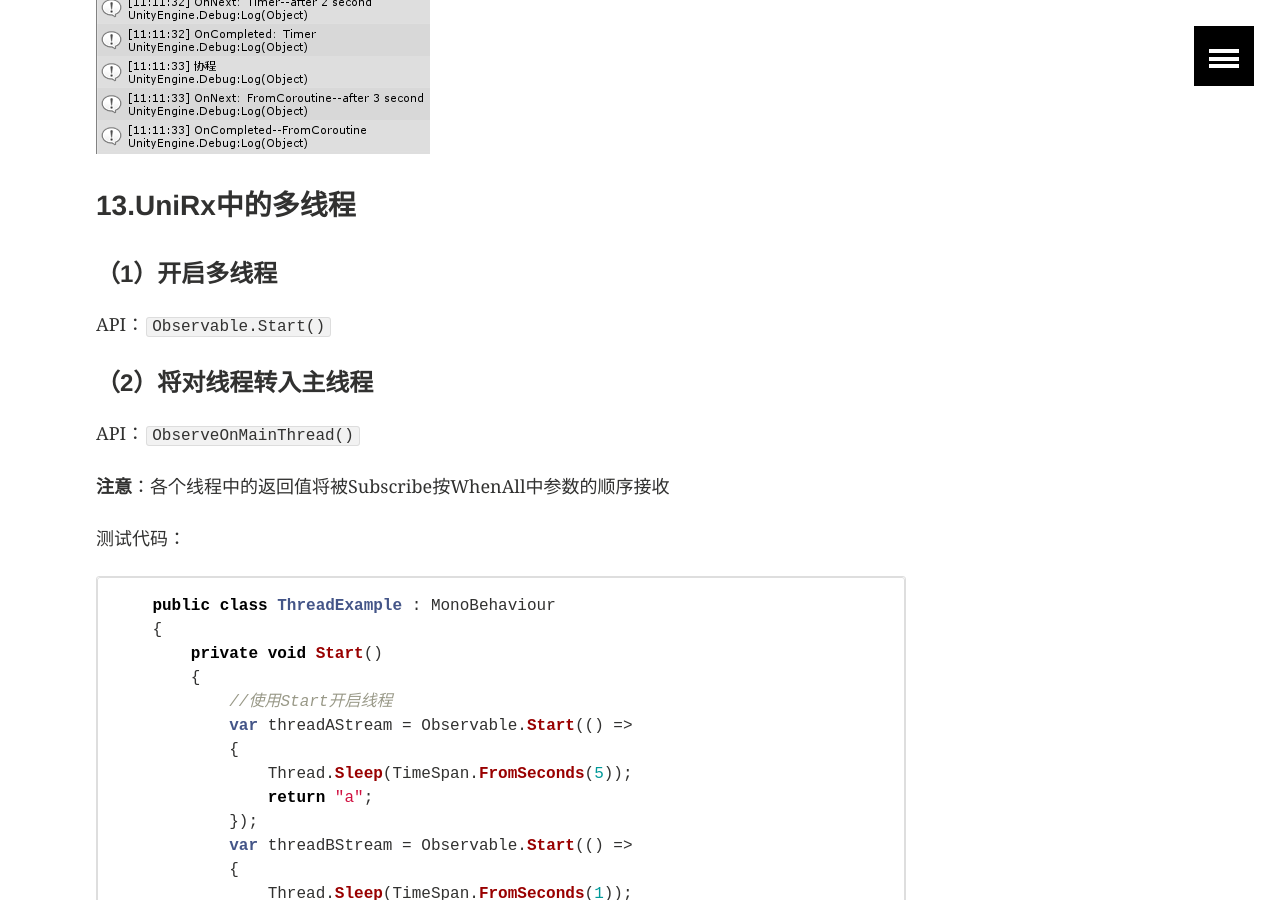
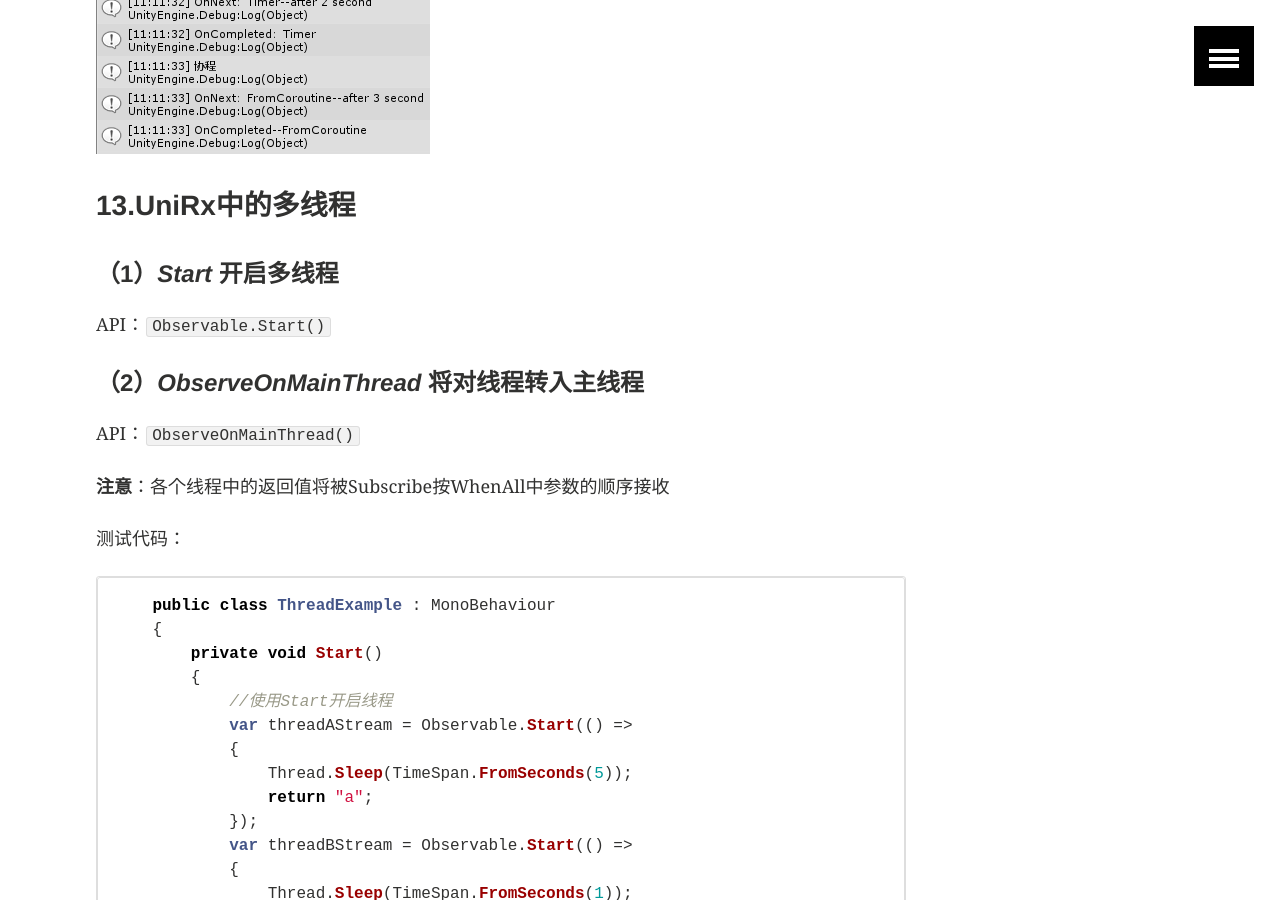
Before and after one commit to HuskyTGame/HuskyTGame.github.io, a Jekyll site: the page built from _posts/framework/2019-12-13-UniRx学习笔记_上.md, in a window 1280 px wide and 900 px high, scrolled down 18930 px. Built offline with Jekyll 4.4.1, drawn with Linux system fonts in a browser that asks for light colours.

Commit message:
Update 2019-12-13-UniRx学习笔记_上.md

```diff
--- a/_posts/framework/2019-12-13-UniRx学习笔记_上.md
+++ b/_posts/framework/2019-12-13-UniRx学习笔记_上.md
@@ -716,11 +716,11 @@
 
 ### 13.UniRx中的多线程
 
-#### （1）开启多线程
+#### （1）***Start*** 开启多线程
 
 API：``Observable.Start()``
 
-#### （2）将对线程转入主线程
+#### （2）***ObserveOnMainThread*** 将对线程转入主线程
 
 API：``ObserveOnMainThread()``
 
```
